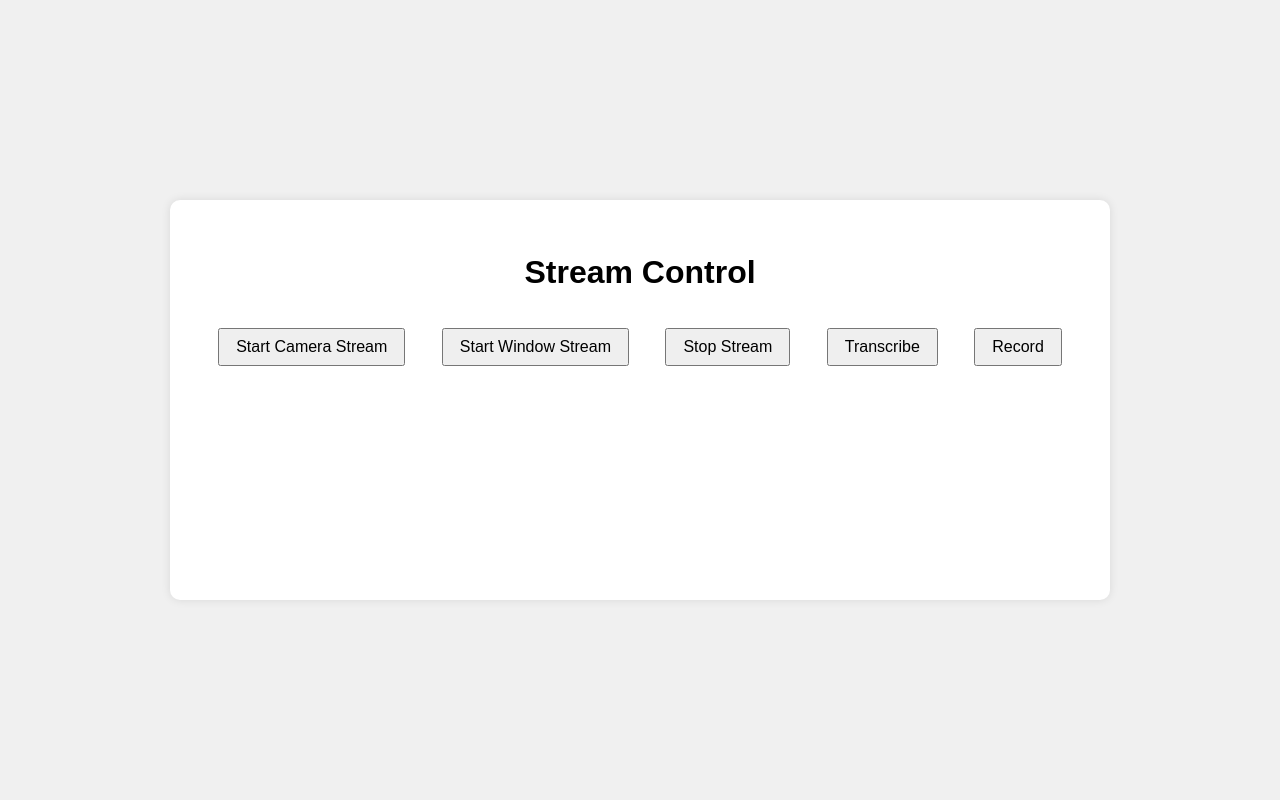
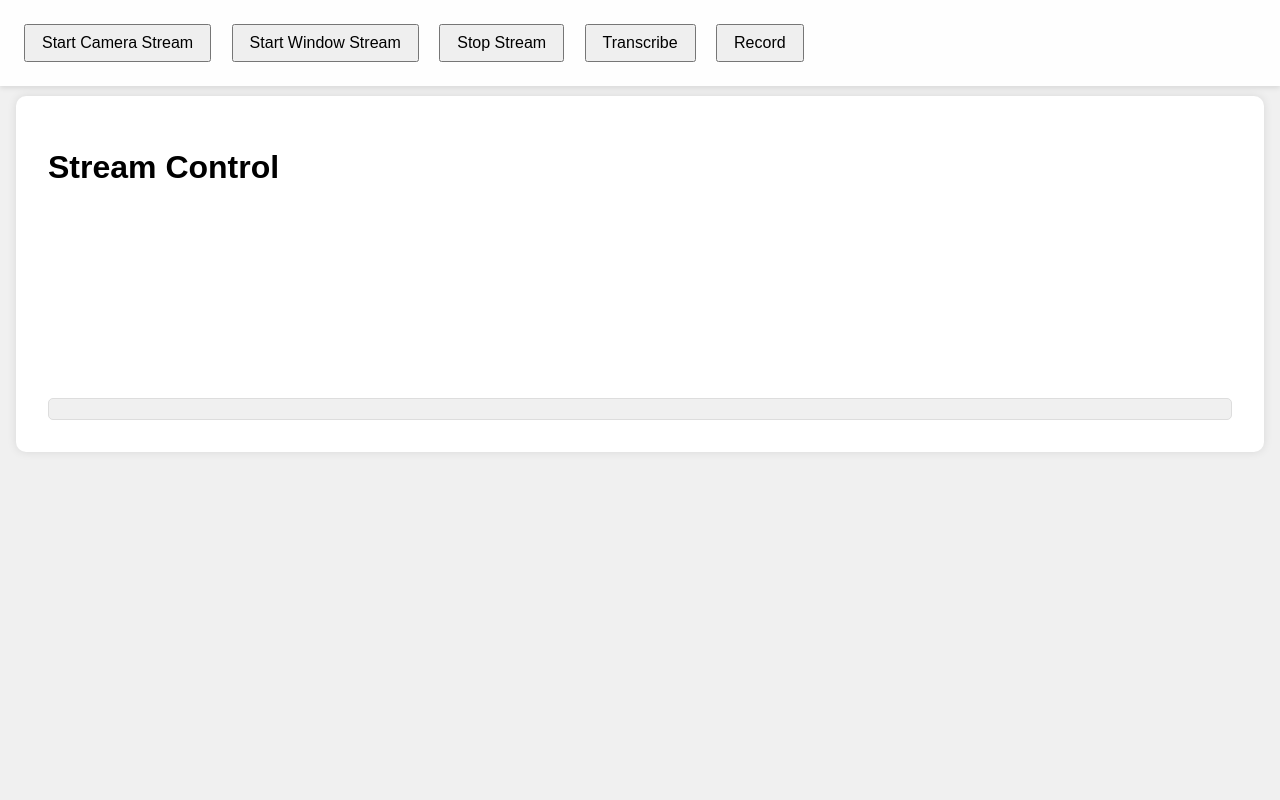
Before and after one commit to tokyoundergroundbeatzmassive/ai_video_chat_and_transcription, a FastAPI app: page / in a window 1280 px wide. Run offline with FastAPI, Linux system fonts and the light colour scheme.

Commit message:
did some fixes

```diff
--- a/main.py
+++ b/main.py
@@ -1,21 +1,21 @@
 from fastapi import FastAPI
 from fastapi.staticfiles import StaticFiles
 from src.router.routers import router
-import dotenv
+from dotenv import load_dotenv
+from src.config.config import TMP_DIR
 import os
-from src.config.config import TMP_DIR
 
-dotenv.load_dotenv()
+dotenv_path = os.path.join(os.path.dirname(__file__), '.env')
+load_dotenv(dotenv_path)
 
 app = FastAPI()
 
 app.mount("/static", StaticFiles(directory="static"), name="static")
 
-# /tmp/エンドポイントを通じてtmpディレクトリの内容を提供
 app.mount("/tmp", StaticFiles(directory=TMP_DIR), name="tmp")
 
 app.include_router(router)
 
 if __name__ == "__main__":
     import uvicorn
-    uvicorn.run(app, host="0.0.0.0", port=8000)
+    uvicorn.run("main:app", host="0.0.0.0", port=8000, reload=True)
--- a/static/css/styles.css
+++ b/static/css/styles.css
@@ -1,15 +1,32 @@
 body {
     font-family: Arial, sans-serif;
+    margin: 0;
+    padding: 0;
+    background-color: #f0f0f0;
+    min-height: 100vh;
     display: flex;
-    justify-content: center;
-    align-items: center;
-    height: 100vh;
-    margin: 0;
-    background-color: #f0f0f0;
+    flex-direction: column;
+}
+
+.button-container {
+    position: fixed;
+    top: 0;
+    left: 0;
+    right: 0;
+    background-color: rgba(255, 255, 255, 0.9);
+    padding: 1rem;
+    z-index: 1000;
+    box-shadow: 0 2px 5px rgba(0, 0, 0, 0.1);
+}
+
+.content-container {
+    margin-top: 80px; /* ボタンコンテナの高さに応じて調整 */
+    padding: 1rem;
+    flex-grow: 1;
+    overflow-y: auto;
 }
 
 .container {
-    text-align: center;
     background-color: white;
     padding: 2rem;
     border-radius: 10px;
@@ -17,7 +34,7 @@ body {
 }
 
 button {
-    margin: 1rem;
+    margin: 0.5rem;
     padding: 0.5rem 1rem;
     font-size: 1rem;
     cursor: pointer;
@@ -37,3 +54,20 @@ button {
     background-color: red;
     color: white;
 }
+
+#transcriptionHistory {
+    margin-top: 20px;
+    padding: 10px;
+    background-color: #f0f0f0;
+    border: 1px solid #ddd;
+    border-radius: 5px;
+    max-height: 300px;
+    overflow-y: auto;
+}
+
+#transcriptionHistory p {
+    margin: 5px 0;
+    padding: 5px;
+    background-color: #fff;
+    border-radius: 3px;
+}
--- a/static/js/main.js
+++ b/static/js/main.js
@@ -87,13 +87,24 @@ startWindowBtn.addEventListener('click', async () => {
         // Stream Audioをミュート
         streamVideo.muted = true;
 
+        // transcriptionHistory要素を取得
+        const transcriptionHistoryElement = document.getElementById('transcriptionHistory');
+
         // オーディオキャプチャを開始
         const socket = startWebSocket(`ws://${window.location.host}/transcribe`, async (event) => {
             if (typeof event.data === 'string') {
                 // 文字列データ（おそらく転写結果）を受信した場合
                 console.log('Received transcription:', event.data);
-                // ここで受信したテキストを適切に表示する処理を追加
-                // 例: statusElement.textContent = `Transcription: ${event.data}`;
+
+                // 新しい段落要素を作成
+                const newTranscription = document.createElement('p');
+                newTranscription.textContent = event.data;
+
+                // 新しい転写結果を履歴の最後に追加
+                transcriptionHistoryElement.appendChild(newTranscription);
+
+                // 最新の転写結果が見えるようにスクロール
+                transcriptionHistoryElement.scrollTop = transcriptionHistoryElement.scrollHeight;
             } else if (event.data instanceof Blob) {
                 // Blobデータ（おそらくビデオデータ）を受信した場合
                 const videoUrl = URL.createObjectURL(event.data);
--- a/templates/index.html
+++ b/templates/index.html
@@ -9,17 +9,21 @@
 </head>
 
 <body>
-    <div class="container">
-        <h1>Stream Control</h1>
+    <div class="button-container">
         <button id="startCameraBtn">Start Camera Stream</button>
         <button id="startWindowBtn">Start Window Stream</button>
         <button id="stopBtn">Stop Stream</button>
-        <!-- <button id="captureBtn">Capture Image</button> -->
         <button id="transcribeBtn">Transcribe</button>
         <button id="recordBtn">Record</button>
-        <div id="status"></div>
-        <video id="streamVideo" autoplay playsinline></video>
-        <audio id="audioPlayer"></audio>
+    </div>
+    <div class="content-container">
+        <div class="container">
+            <h1>Stream Control</h1>
+            <div id="status"></div>
+            <video id="streamVideo" autoplay playsinline></video>
+            <audio id="audioPlayer"></audio>
+            <div id="transcriptionHistory"></div>
+        </div>
     </div>
     <script type="module" src="./static/js/main.js"></script>
 </body>
```
Also changed, not shown: src/deepgram/stream_stt.py (+29 -0 lines), 1 other file.
